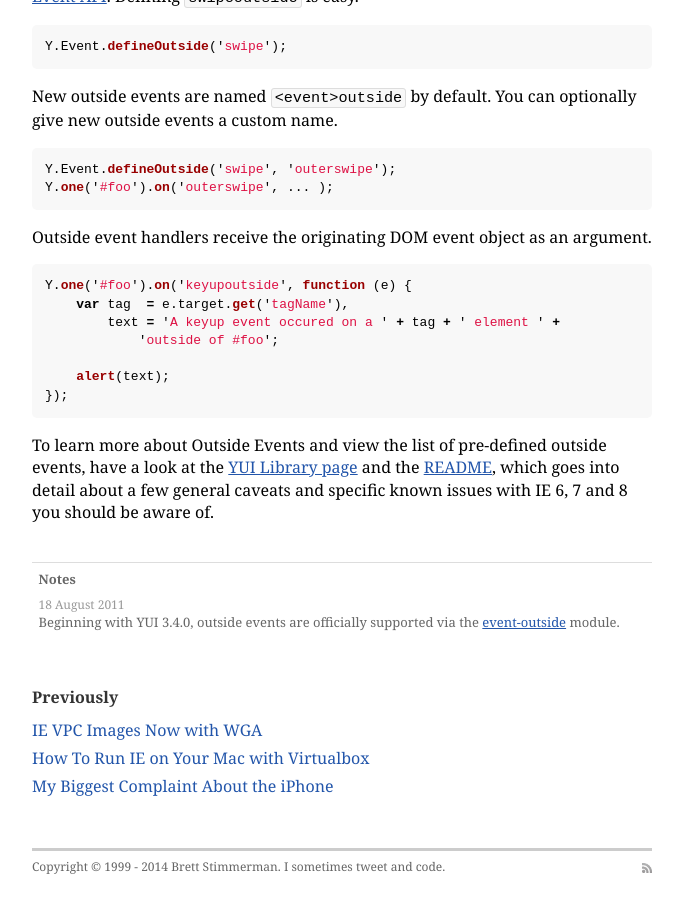
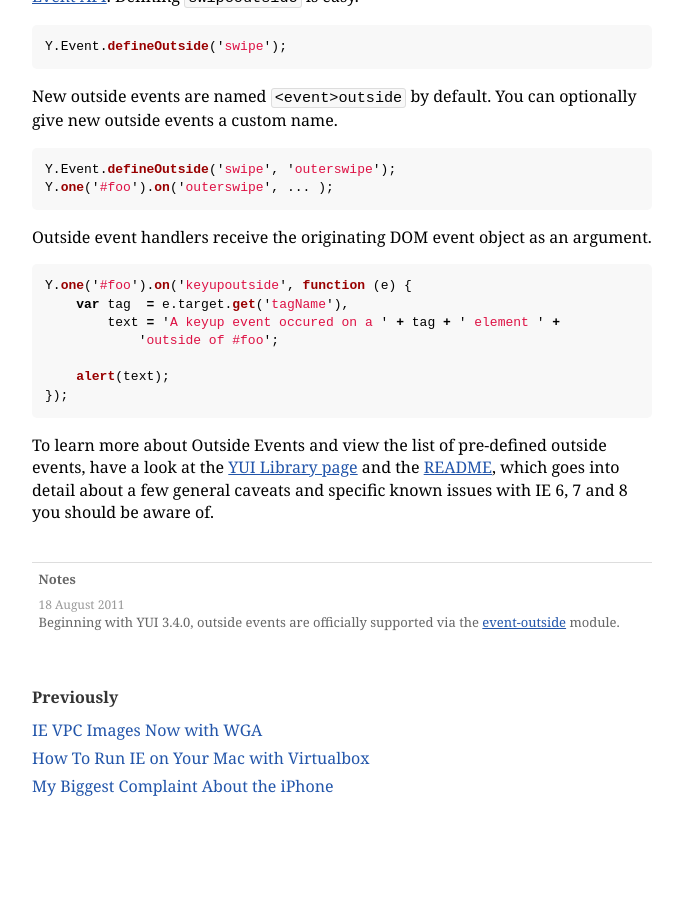
Before and after one commit to brettstimmerman/brettstimmerman.github.com, a Jekyll site: the page built from index.html, in a window 1280 px wide and 900 px high, scrolled down 781 px. Shown: the whole window, without its empty margins (298-981 px from the left). Built offline with Jekyll 4.4.1, drawn with Linux system fonts in a browser that asks for light colours; Markdown is read by kramdown in place of the engine named in the settings; after the commit the page ends 1653 px from its top, so only the background shows below that.

Commit message:
Remove nav and footer from layout

```diff
--- a/_layouts/default.html
+++ b/_layouts/default.html
@@ -39,29 +39,9 @@
       <h2 class="title">
         <a href="/" rel="home">Brett Stimmerman</a>
       </h2>
-
-      <div class="nav">
-        <a href="/about.html">About</a>
-        <a href="/archive.html">Archive</a>
-      </div>
     </div>
 
     {{ content }}
-
-    <div class="footer">
-      <hr />
-      <p>
-        Copyright &copy; 1999 - {{ site.time | date: '%Y' }}
-        <a href="mailto:brettstimmerman@gmail.com">Brett Stimmerman</a>.
-        I sometimes <a href="http://twitter.com/bretts">tweet</a> and
-        <a href="http://github.com/brettstimmerman">code</a>.
-      </p>
-
-      <a href="http://feeds.feedburner.com/brettstimmerman"
-         title="Subscribe to the Atom feed">
-        <img class="ico rss" src="/images/rss.png" />
-      </a>
-    </div>
   </div>
 </body>
 </html>
```
